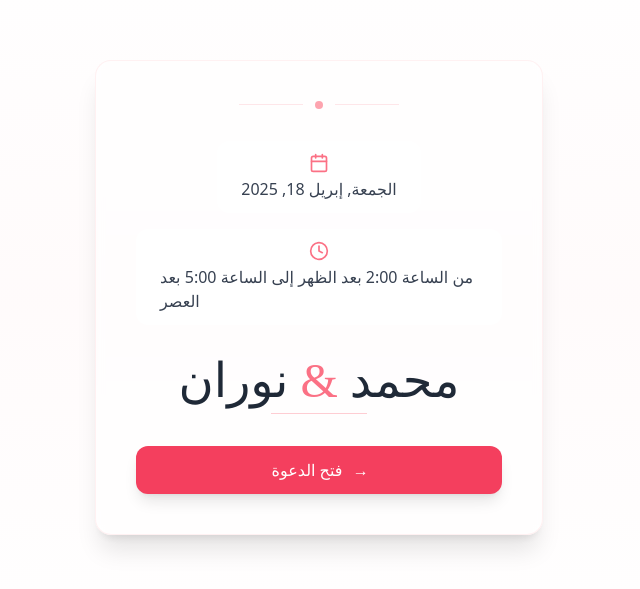
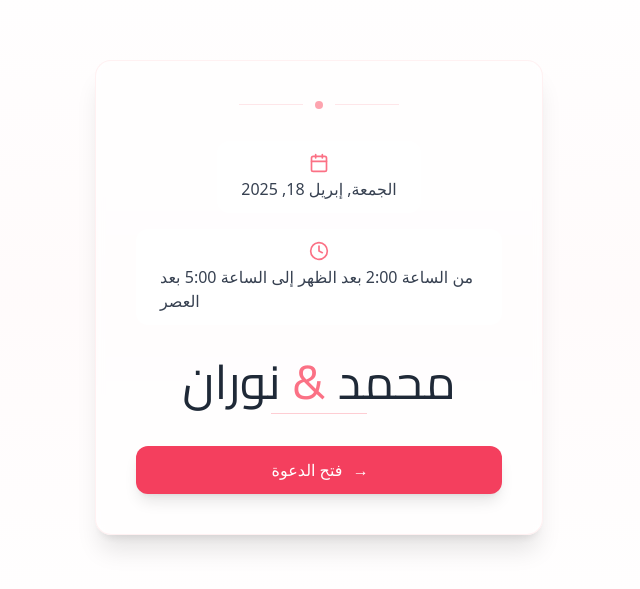
Before and after one commit to MohamedAbodia/Mohamed-Nouran, a React (Vite) app: page / in a window 1280 px wide. Shown: the part 103-692 px from the top of the page, without its empty margins (321-961 px from the left). Built offline with nearby package versions, Linux system fonts and the light colour scheme.

Commit message:
Update Invation Main Font

```diff
--- a/tailwind.config.js
+++ b/tailwind.config.js
@@ -20,7 +20,7 @@ export default {
 			},
 			fontFamily: {
 				serif: [
-					'Playfair Display',
+					'Cairo',
 					'serif'
 				]
 			},
```
